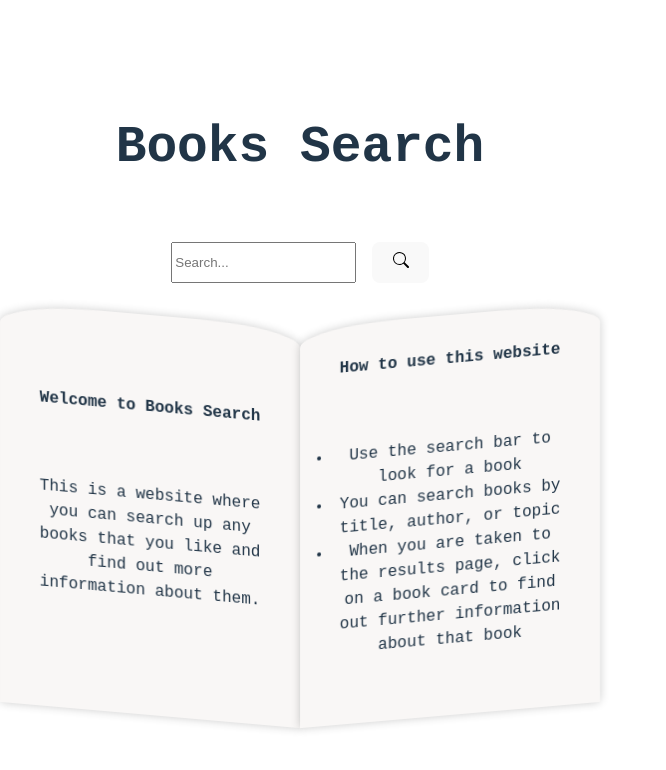
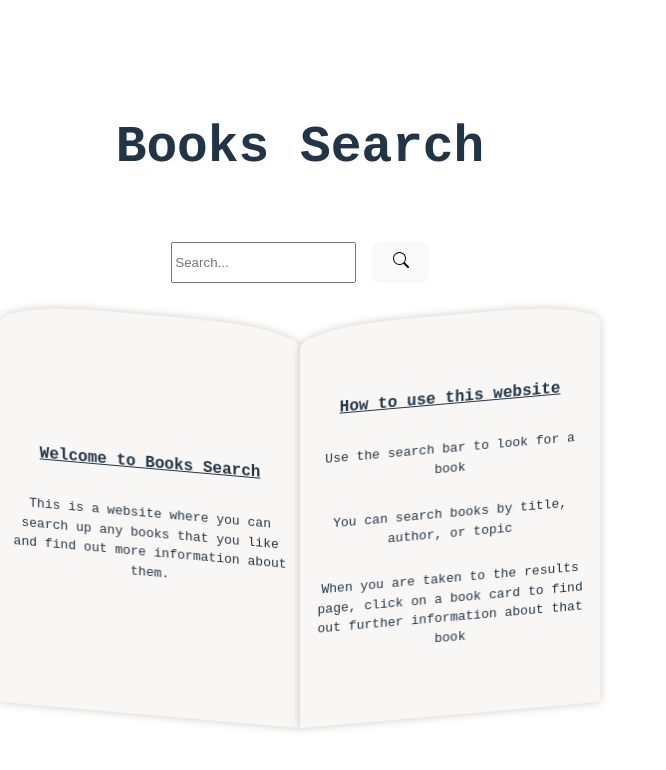
Before and after one commit to marorcas/google-books-api-search-engine, a React (Vite) app: page / in a window 1280 px wide. Shown: the top 770 px of the page, without its empty margins (0-666 px from the left). Built offline with nearby package versions, Linux system fonts and the light colour scheme.

Commit message:
Improve landing page styling

```diff
--- a/src/components/Instructions/Instructions.jsx
+++ b/src/components/Instructions/Instructions.jsx
@@ -10,11 +10,9 @@ const Instructions = () => {
 
             <div className={styles.RightPage}>
                 <p className={styles.Title}>How to use this website</p>
-                <ul className={styles.Para}>
-                    <li>Use the search bar to look for a book</li>
-                    <li>You can search books by title, author, or topic</li>
-                    <li>When you are taken to the results page, click on a book card to find out further information about that book</li>
-                </ul>
+                <p className={styles.Para}>Use the search bar to look for a book</p>
+                <p className={styles.Para}>You can search books by title, author, or topic</p>
+                <p className={styles.Para}>When you are taken to the results page, click on a book card to find out further information about that book</p>
             </div>
       </article>
     )
--- a/src/components/Instructions/Instructions.module.scss
+++ b/src/components/Instructions/Instructions.module.scss
@@ -47,9 +47,13 @@
 
 .Title {
     font-weight: bold;
-    padding: 0 2em;
+    text-decoration: underline;
+    text-align: center;
+    padding: 0 1em;
 }
 
 .Para {
-    padding: 2em;
+    font-size: small;
+    text-align: center;
+    padding: 0 1em;
 }
```
